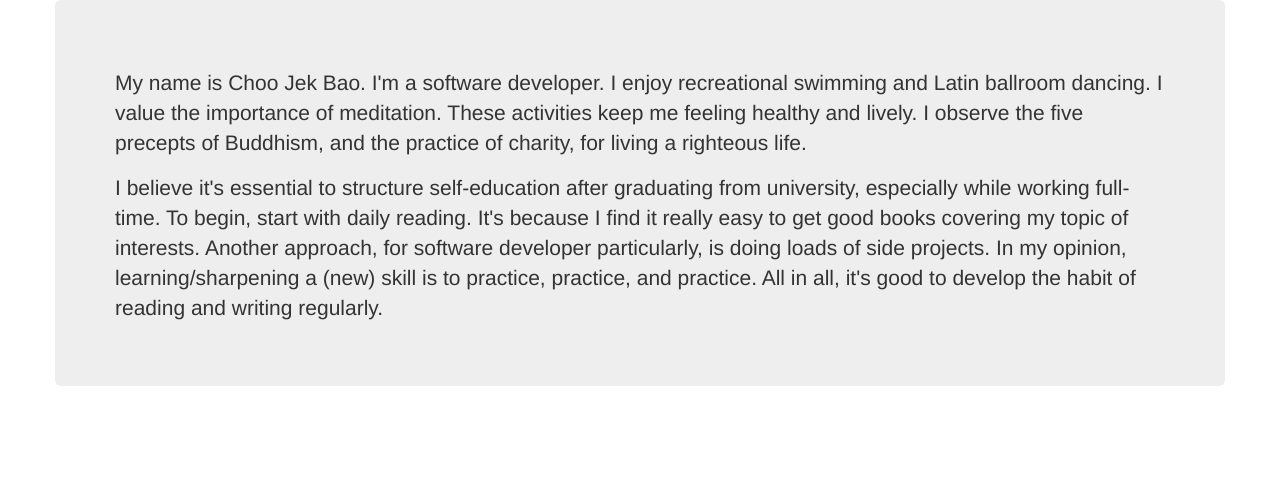
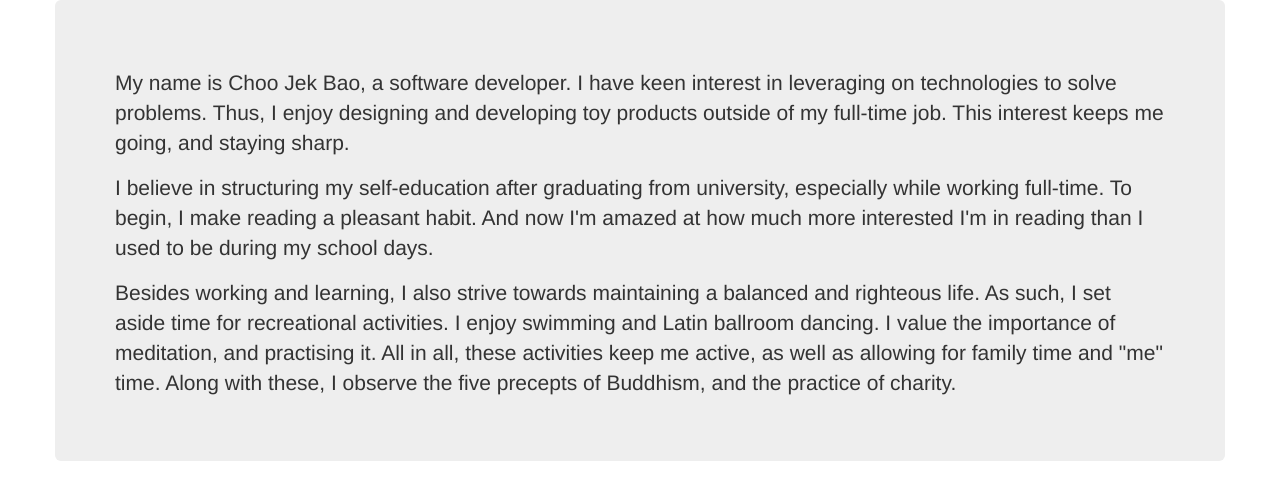
Before and after one commit to jek-bao-choo/choopage.github.io, a plain HTML site: page index.html in a window 1280 px wide. Drawn offline with nearby package versions, Linux system fonts and the light colour scheme.

Commit message:
refactor: Change introduction section
I'm changing my introduction section text to make it more readable. I'm using hemingway app to assist me.

```diff
--- a/index.html
+++ b/index.html
@@ -27,20 +27,24 @@
                 <!--activity title -->
                 <br/>
 
-                <p>My name is Choo Jek Bao. I'm a software developer. I enjoy recreational swimming and Latin ballroom
-                    dancing. I value the importance of meditation. These activities keep me feeling healthy and lively.
-                    I observe the five precepts of Buddhism, and the practice of charity, for living a righteous life.
+                <p>
+                    My name is Choo Jek Bao, a software developer. I have keen interest in leveraging on technologies to
+                    solve problems. Thus, I enjoy designing and developing toy products outside of my full-time job.
+                    This interest keeps me going, and staying sharp.
                 </p>
 
                 <p>
-                    I believe it's essential to structure self-education after graduating
-                    from university, especially while working full-time. To begin, start with daily reading.
-                    It's because I find it really easy to get good books covering my topic of interests.
+                    I believe in structuring my self-education after graduating from university, especially while
+                    working full-time. To begin, I make reading a pleasant habit. And now I'm amazed at how much more
+                    interested I'm in reading than I used to be during my school days.
+                </p>
 
-                    Another approach, for software developer particularly, is doing loads of side projects. In my
-                    opinion, learning/sharpening a (new) skill is to practice, practice, and practice.
-
-                    All in all, it's good to develop the habit of reading and writing regularly.
+                <p>
+                    Besides working and learning, I also strive towards maintaining a balanced and righteous life. As
+                    such, I set aside time for recreational activities. I enjoy swimming and Latin ballroom dancing. I
+                    value the importance of meditation, and practising it. All in all, these activities keep me active,
+                    as well as allowing for family time and "me" time. Along with these, I observe the five precepts of
+                    Buddhism, and the practice of charity.
                 </p>
             </div>
             <!-- END OF JUMBOTRON -->
```
